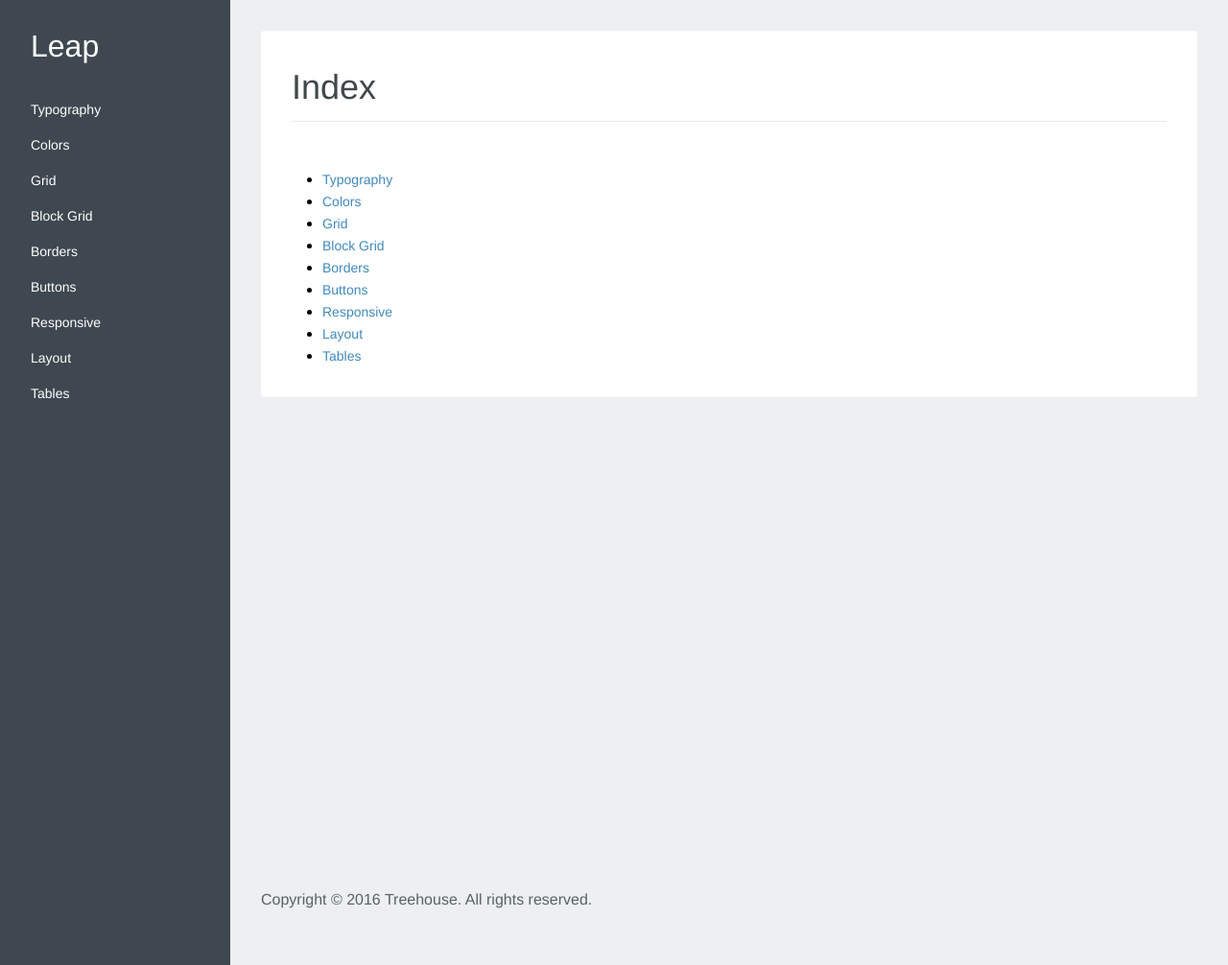
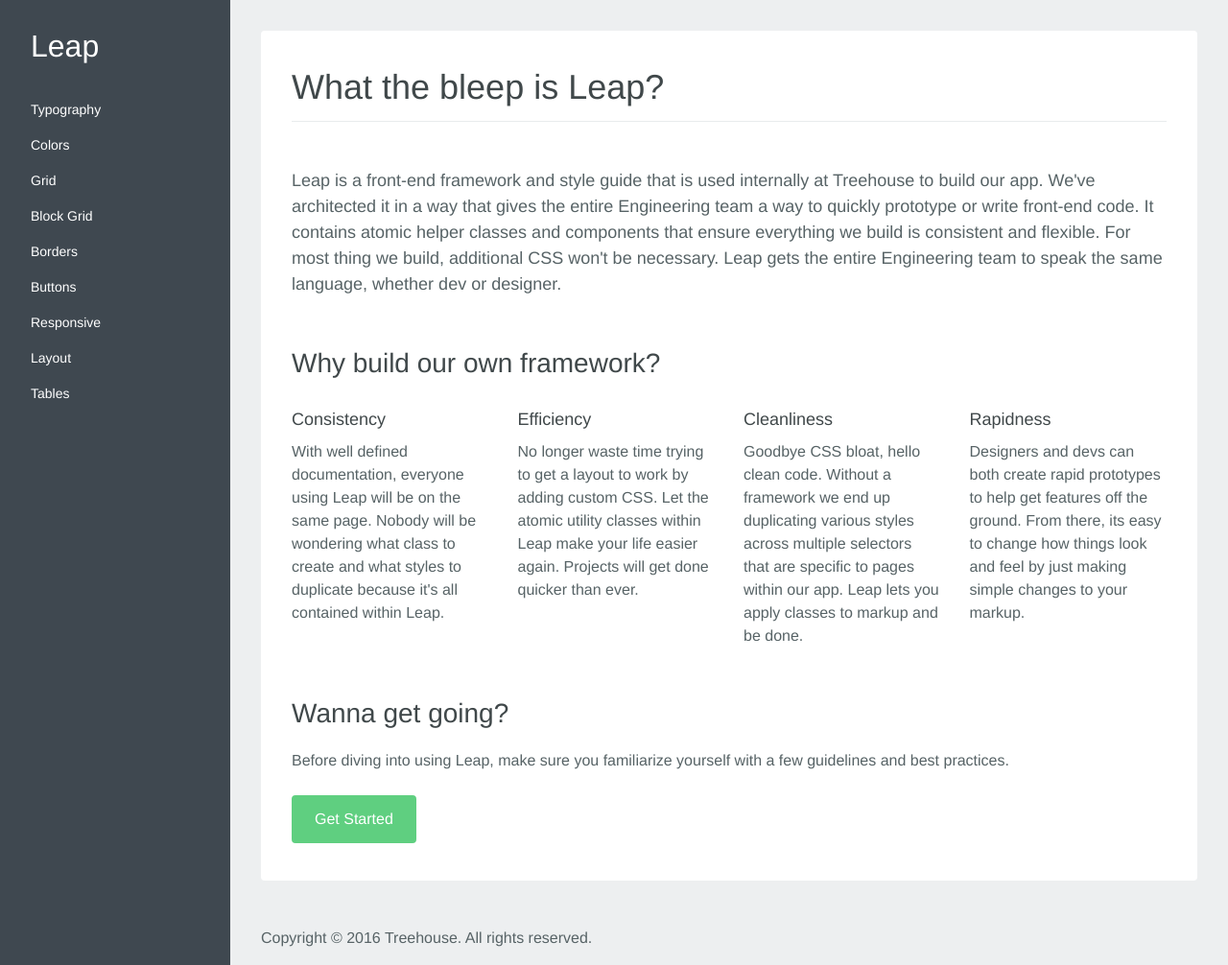
Before and after one commit to treehouse/project-leap, a Jekyll site: the page built from index.html, in a window 1280 px wide and 1006 px high. Shown: the whole window at 96% size. Built offline with Jekyll 4.4.1, drawn with Linux system fonts in a browser that asks for light colours; some web fonts are replaced.

Commit message:
added index page

```diff
--- a/index.html
+++ b/index.html
@@ -1,10 +1,32 @@
 ---
 layout: default
-title: Index
+title: What the bleep is Leap?
 ---
 
 <section id="index">
-  <ul>
-    {% include nav.html %}
-  </ul>
+  <p class="text-4-xs m-b-4-xs">Leap is a front-end framework and style guide that is used internally at Treehouse to build our app. We've architected it in a way that gives the entire Engineering team a way to quickly prototype or write front-end code. It contains atomic helper classes and components that ensure everything we build is consistent and flexible. For most thing we build, additional CSS won't be necessary. Leap gets the entire Engineering team to speak the same language, whether dev or designer.</p>
+
+  <h2 class="m-b-2-xs">Why build our own framework?</h2>
+  <div class="col-container col-gutters m-b-4-xs">
+    <div class="col col-50-md col-25-lg">
+      <h3 class="text-4-xs m-b-05-xs">Consistency</h3>
+      <p>With well defined documentation, everyone using Leap will be on the same page. Nobody will be wondering what class to create and what styles to duplicate because it's all contained within Leap.</p>
+    </div>
+    <div class="col col-50-md col-25-lg">
+      <h3 class="text-4-xs m-b-05-xs">Efficiency</h3>
+      <p>No longer waste time trying to get a layout to work by adding custom CSS. Let the atomic utility classes within Leap make your life easier again. Projects will get done quicker than ever.</p>
+    </div>
+    <div class="col col-50-md col-25-lg">
+      <h3 class="text-4-xs m-b-05-xs">Cleanliness</h3>
+      <p>Goodbye CSS bloat, hello clean code. Without a framework we end up duplicating various styles across multiple selectors that are specific to pages within our app. Leap lets you apply classes to markup and be done.</p>
+    </div>
+    <div class="col col-50-md col-25-lg">
+      <h3 class="text-4-xs m-b-05-xs">Rapidness</h3>
+      <p>Designers and devs can both create rapid prototypes to help get features off the ground. From there, its easy to change how things look and feel by just making simple changes to your markup.</p>
+    </div>
+  </div>
+
+  <h2 class="m-b-1-xs">Wanna get going?</h2>
+  <p class="m-b-2-xs">Before diving into using Leap, make sure you familiarize yourself with a few guidelines and best practices.</p>
+  <a class="button button--primary button--large-xs" href="getting-started.html">Get Started</a>
 </section>
--- a/sass/styleguide/_layout.sass
+++ b/sass/styleguide/_layout.sass
@@ -50,11 +50,6 @@
     &-link
       display: block
       padding: spacing(0.5) spacing(3)
-    #index &
-      +relative(top 0 bottom 0)
-      width: auto
-      &-link
-        padding: 0
 
   // =========================================
   // Main Content Area and Footer
```
Also changed, not shown: sass/styleguide/_theme.sass (+0 -8 lines).
